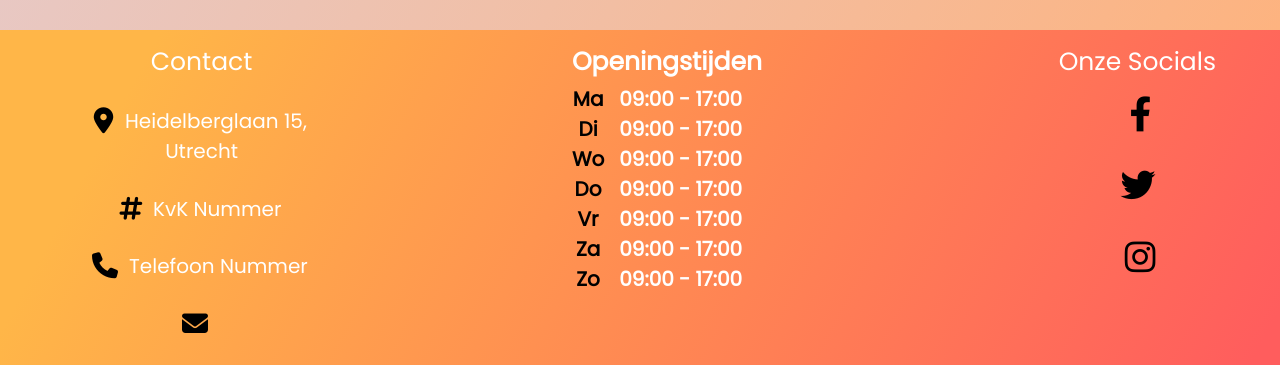
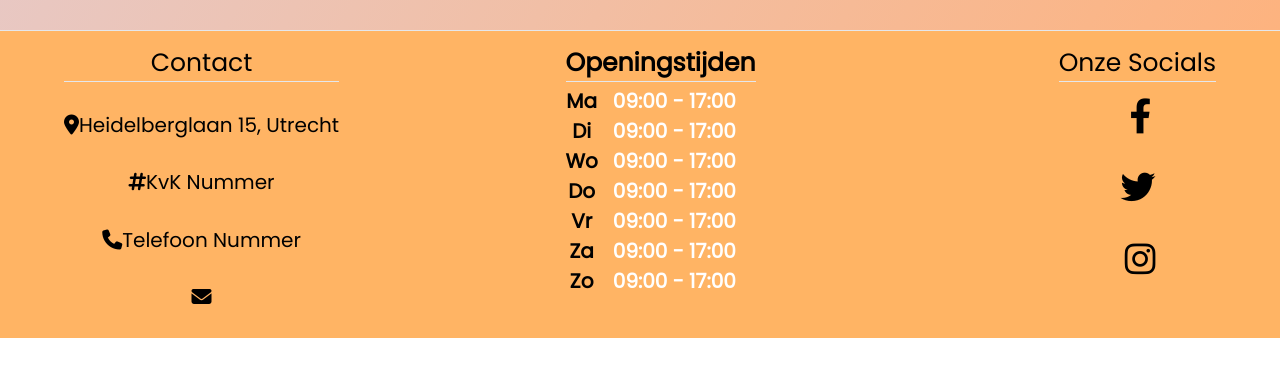
Before and after one commit to Jan-de-Kapper/JandeKapper, a website: page Tailwind about us page/index.html in a window 1280 px wide. Shown: the part 2058-2423 px from the top of the page. After the commit the page ends 2396 px from the top, so only its background shows below. Drawn offline with nearby package versions, Linux system fonts and the light colour scheme.

Commit message:
Kleine verandering

```diff
--- a/Tailwind about us page/style.css
+++ b/Tailwind about us page/style.css
@@ -160,38 +160,6 @@ text-shadow: 1px 0px 1px #CCCCCC, 0px 1px 1px #EEEEEE, 2px 1px 1px #CCCCCC, 1px
   }
 
   /* Footer */
-hr{
-  background: rgba(224,218,224,255);
-  height: 2px;
-  border: none;
-  margin-top: 15px;
-  width: 100%;
-  color: #080808;
-}
-
-.footer h6 {
-  color: white;
-  font-size: 100%;
-  margin-bottom: -0.5%;
-}
-
-.footer p{
-  color: white;
-}
-
-.fa-solid{
-  color: black;
-  margin-right: 5%;
- text-decoration: none;
- transition: 0.5s ease;
- scale: 130%;
-}
-
-.re-direct:hover{
-  color: white;
-  scale: 150%;
-  transition: 0.5s ease;
-}
 
   .footer{
     display: inline-block;
@@ -200,9 +168,9 @@ hr{
     justify-content: space-between;
     position: relative;
     list-style: none;
-  background: rgb(255,182,72);
-  background: linear-gradient(118deg, rgba(255,182,72,1) 11%, rgba(255,93,93,1) 98%);
+    background: rgb(255, 180, 100);
   }
+
 
   .left-container{
     max-width: 30%;
@@ -224,7 +192,7 @@ hr{
   .middle-container{
     font-weight: 600;
     max-width: 30%;
-  margin-right: 5%;
+    margin-right: 6%;
     justify-content: center;
     text-align: center;
     margin-top: 1%;
@@ -249,6 +217,10 @@ hr{
 
   .Socials{
    margin-top: 15%;
+  }
+
+  .re-direct{
+    color: black;
   }
 
   .fa-brands{
@@ -279,11 +251,14 @@ hr{
    text-align: center;
   }
 
+  nav ul li a{
+    transform: 0.5s;
+  }
+
   .open b{
     color: white;
     margin-left: 15px;
   }
-
   /* media query time bby */
   @media (max-width: 770px){
     html{
--- a/laat het lukken dashboard/style.css
+++ b/laat het lukken dashboard/style.css
@@ -15,7 +15,7 @@
     --toggle-color: #DDD;
     --text-color: #707070;
 
-    --tran-03: all 0.2s ease;
+    --tran-03: all 0.s ease;
     --tran-03: all 0.3s ease;
     --tran-04: all 0.3s ease;
     --tran-05: all 0.3s ease;
```
Lines whose indentation alone changed are shown as unchanged.
